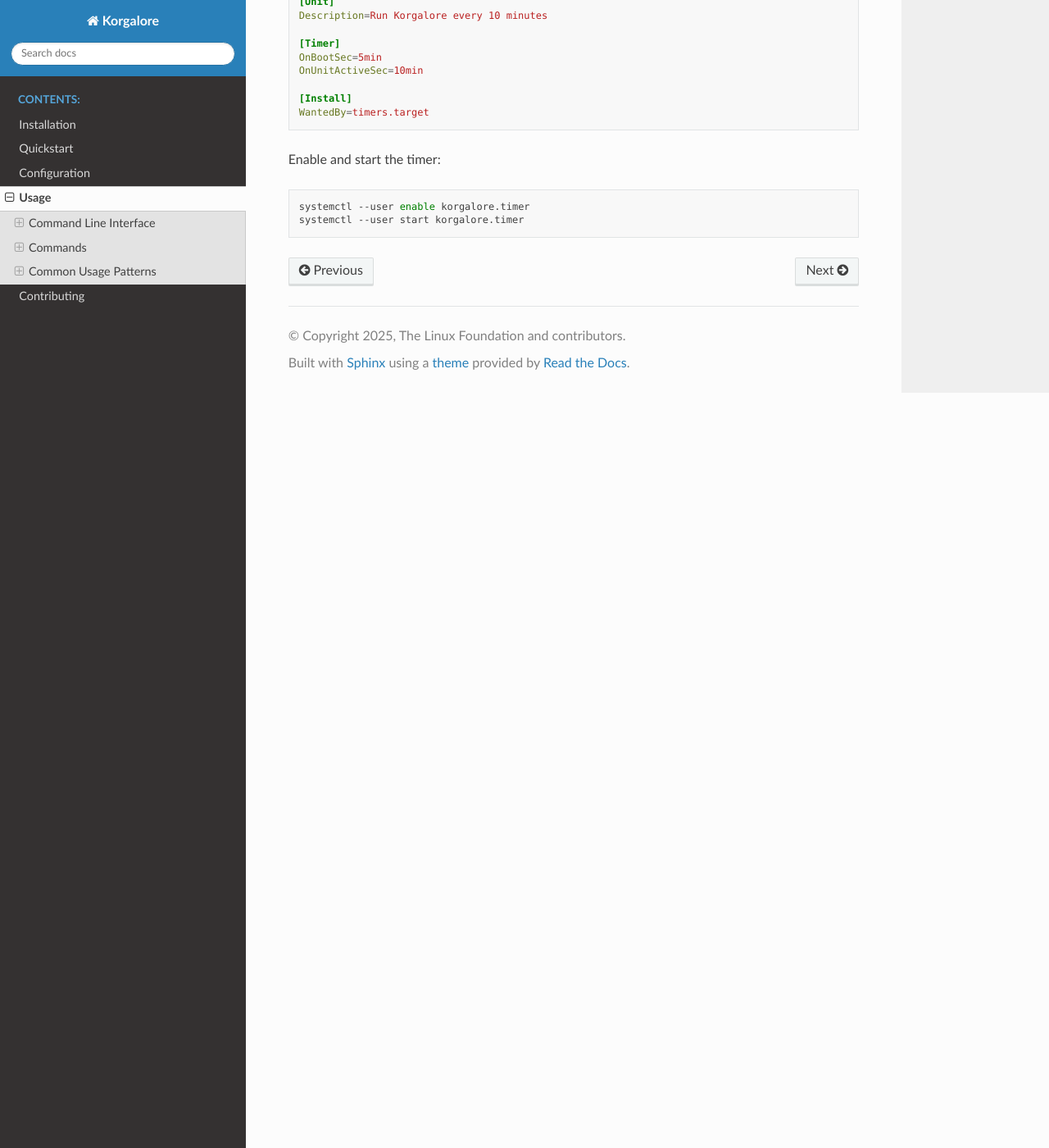
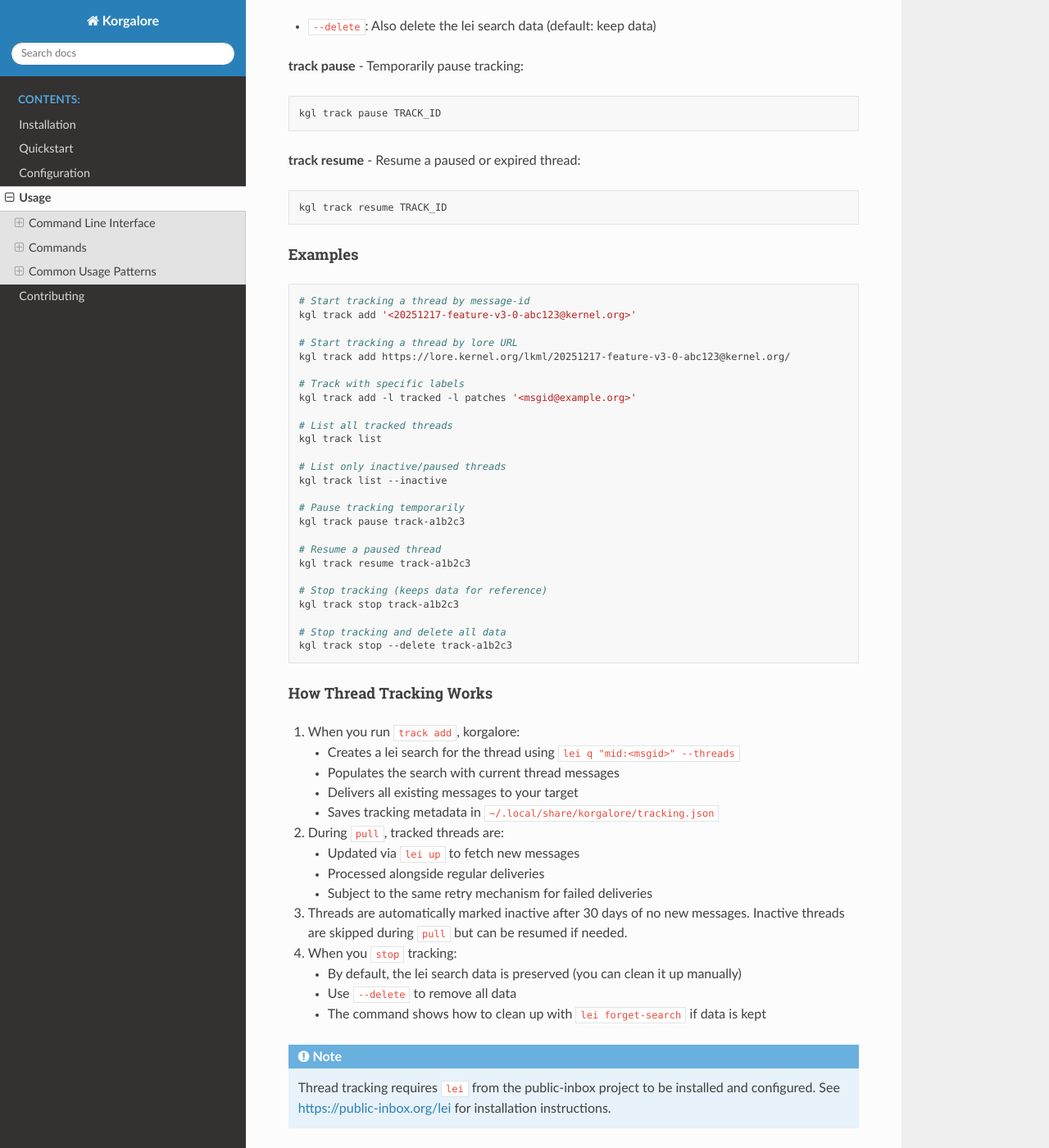
Before and after one commit to mricon/korgalore, a Sphinx documentation site: the page built from docs/usage.rst, in a window 1280 px wide and 1400 px high, scrolled down 6378 px. Shown: the whole window at 82% size. Built offline with Sphinx 7.4.7 and the Read the Docs theme 3.1.0, drawn with Linux system fonts in a browser that asks for light colours; some of the changed text lies outside the part shown.

Commit message:
Add documentation for the track command
Document the new thread-tracking functionality that allows users to
follow specific threads from lore.kernel.org without subscribing to
entire mailing lists. The track command is useful for monitoring
discussions or patch series of interest.

Key documentation additions:
- Full track command reference with all subcommands
- Examples for add, list, stop, pause, and resume
- Explanation of how thread tracking integrates with pull
- Note about lei dependency requirement
- Updated yank documentation for auto-target selection
- Updated Regular Use section with track examples

Signed-off-by: Konstantin Ryabitsev <konstantin@linuxfoundation.org>
Assisted-by: claude-opus-4-5-20251101

```diff
--- a/docs/usage.rst
+++ b/docs/usage.rst
@@ -201,6 +201,12 @@ For lei deliveries:
 2. Check for new commits in the lei repository
 3. Extract and import new messages into configured targets
 
+For tracked threads (see ``track`` command):
+
+1. Update all active tracked threads via ``lei up``
+2. Deliver any new messages to their configured targets
+3. Update tracking activity timestamps
+
 yank
 ----
 
@@ -216,9 +222,14 @@ Arguments:
 
 Options:
 
-* ``-t, --target TEXT``: Target to upload the message to (required)
+* ``-t, --target TEXT``: Target to upload the message to (required if multiple targets configured)
 * ``-l, --labels TEXT``: Labels to apply to the message (can be used multiple times)
 * ``-T, --thread``: Fetch and upload the entire thread instead of just a single message
+
+.. note::
+   If only one target is configured, the ``-t`` option is not required and that
+   target will be used automatically. If no labels are specified, target-specific
+   defaults are used (e.g., ``INBOX, UNREAD`` for Gmail, ``INBOX`` for JMAP).
 
 Examples:
 
@@ -238,6 +249,126 @@ Examples:
 
    # Upload an entire thread with labels (short form)
    kgl yank -t work -T -l Lists/LKML https://lore.kernel.org/lkml/msgid@example.com/
+
+track
+-----
+
+Track email threads for ongoing updates without subscribing to entire mailing lists.
+
+This command allows you to follow specific threads of interest from lore.kernel.org.
+Unlike ``yank`` (which is a one-time fetch), tracked threads are automatically
+updated during regular ``pull`` operations. This is useful when you want to follow
+a discussion or patch series without subscribing to the full mailing list traffic.
+
+The track command uses ``lei`` (local email interface from public-inbox) to create
+persistent searches that monitor threads for new messages.
+
+Subcommands
+~~~~~~~~~~~
+
+**track add** - Start tracking a thread:
+
+.. code-block:: bash
+
+   kgl track add [OPTIONS] MSGID_OR_URL
+
+Options:
+
+* ``-t, --target TEXT``: Target for deliveries (required if multiple targets configured)
+* ``-l, --labels TEXT``: Labels to apply (can be used multiple times)
+
+**track list** - List tracked threads:
+
+.. code-block:: bash
+
+   kgl track list [OPTIONS]
+
+Options:
+
+* ``-i, --inactive``: Show only inactive or paused threads
+
+**track stop** - Stop tracking a thread:
+
+.. code-block:: bash
+
+   kgl track stop [OPTIONS] TRACK_ID
+
+Options:
+
+* ``--delete``: Also delete the lei search data (default: keep data)
+
+**track pause** - Temporarily pause tracking:
+
+.. code-block:: bash
+
+   kgl track pause TRACK_ID
+
+**track resume** - Resume a paused or expired thread:
+
+.. code-block:: bash
+
+   kgl track resume TRACK_ID
+
+Examples
+~~~~~~~~
+
+.. code-block:: bash
+
+   # Start tracking a thread by message-id
+   kgl track add '<20251217-feature-v3-0-abc123@kernel.org>'
+
+   # Start tracking a thread by lore URL
+   kgl track add https://lore.kernel.org/lkml/20251217-feature-v3-0-abc123@kernel.org/
+
+   # Track with specific labels
+   kgl track add -l tracked -l patches '<msgid@example.org>'
+
+   # List all tracked threads
+   kgl track list
+
+   # List only inactive/paused threads
+   kgl track list --inactive
+
+   # Pause tracking temporarily
+   kgl track pause track-a1b2c3
+
+   # Resume a paused thread
+   kgl track resume track-a1b2c3
+
+   # Stop tracking (keeps data for reference)
+   kgl track stop track-a1b2c3
+
+   # Stop tracking and delete all data
+   kgl track stop --delete track-a1b2c3
+
+How Thread Tracking Works
+~~~~~~~~~~~~~~~~~~~~~~~~~
+
+1. When you run ``track add``, korgalore:
+
+   * Creates a lei search for the thread using ``lei q "mid:<msgid>" --threads``
+   * Populates the search with current thread messages
+   * Delivers all existing messages to your target
+   * Saves tracking metadata in ``~/.local/share/korgalore/tracking.json``
+
+2. During ``pull``, tracked threads are:
+
+   * Updated via ``lei up`` to fetch new messages
+   * Processed alongside regular deliveries
+   * Subject to the same retry mechanism for failed deliveries
+
+3. Threads are automatically marked inactive after 30 days of no new messages.
+   Inactive threads are skipped during ``pull`` but can be resumed if needed.
+
+4. When you ``stop`` tracking:
+
+   * By default, the lei search data is preserved (you can clean it up manually)
+   * Use ``--delete`` to remove all data
+   * The command shows how to clean up with ``lei forget-search`` if data is kept
+
+.. note::
+   Thread tracking requires ``lei`` from the public-inbox project to be installed
+   and configured. See https://public-inbox.org/lei for installation instructions.
 
 
 Common Usage Patterns
@@ -267,7 +398,7 @@ Regular Use
 
 .. code-block:: bash
 
-   # Pull all new messages
+   # Pull all new messages (includes tracked threads)
    kgl pull
 
    # Pull with logging for troubleshooting
@@ -277,10 +408,19 @@ Regular Use
    kgl pull lkml
 
    # Yank a specific message you're interested in
-   kgl yank --target personal --labels INBOX some@msgid.com
+   kgl yank --labels INBOX some@msgid.com
 
    # Yank an entire thread
-   kgl yank --target personal --thread --labels INBOX some@msgid.com
+   kgl yank --thread --labels INBOX some@msgid.com
+
+   # Start tracking a thread you want to follow
+   kgl track add https://lore.kernel.org/lkml/msgid@example.com/
+
+   # List threads you're tracking
+   kgl track list
+
+   # Stop tracking when you're done following
+   kgl track stop track-abc123
 
 Automated Pulls
 ---------------
```
